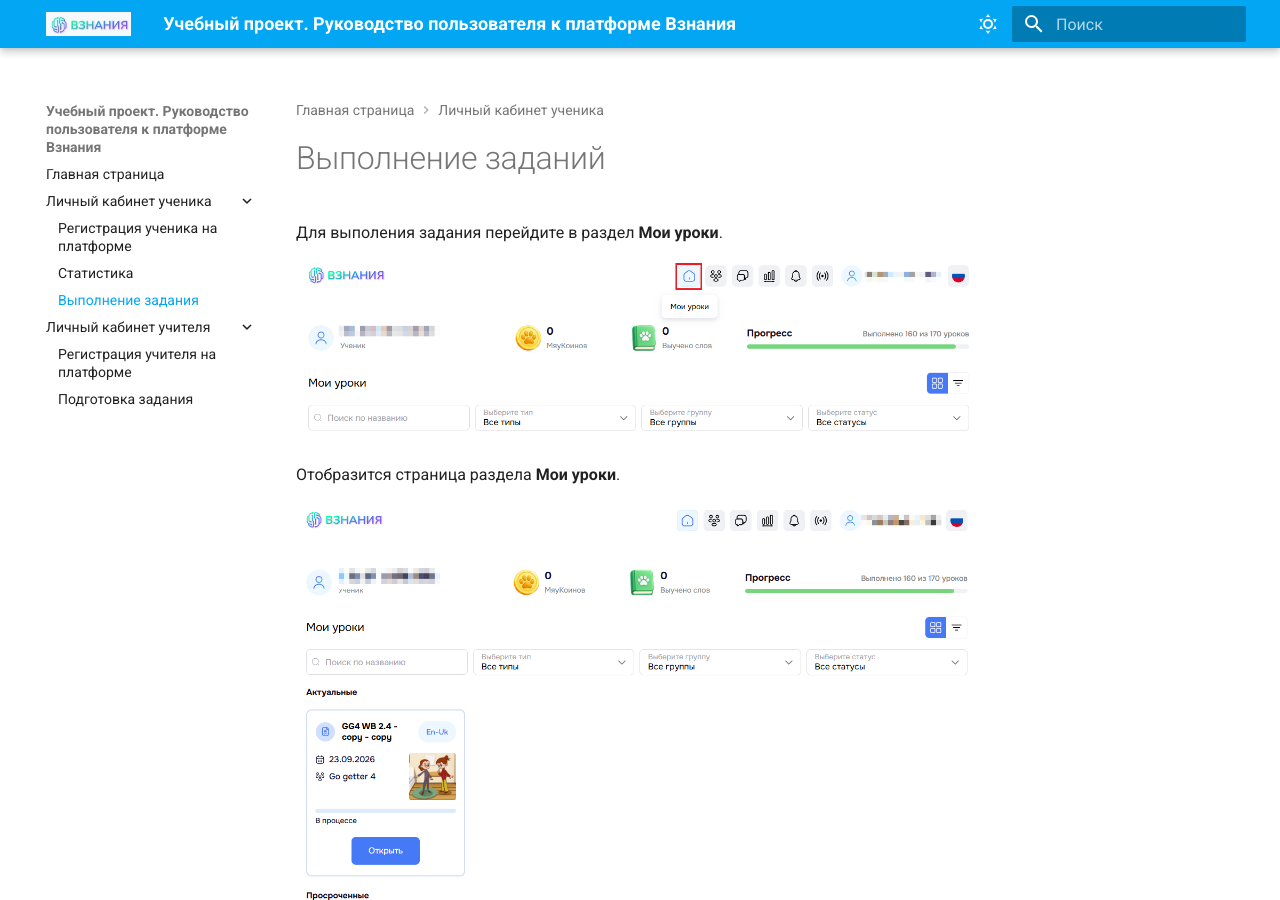
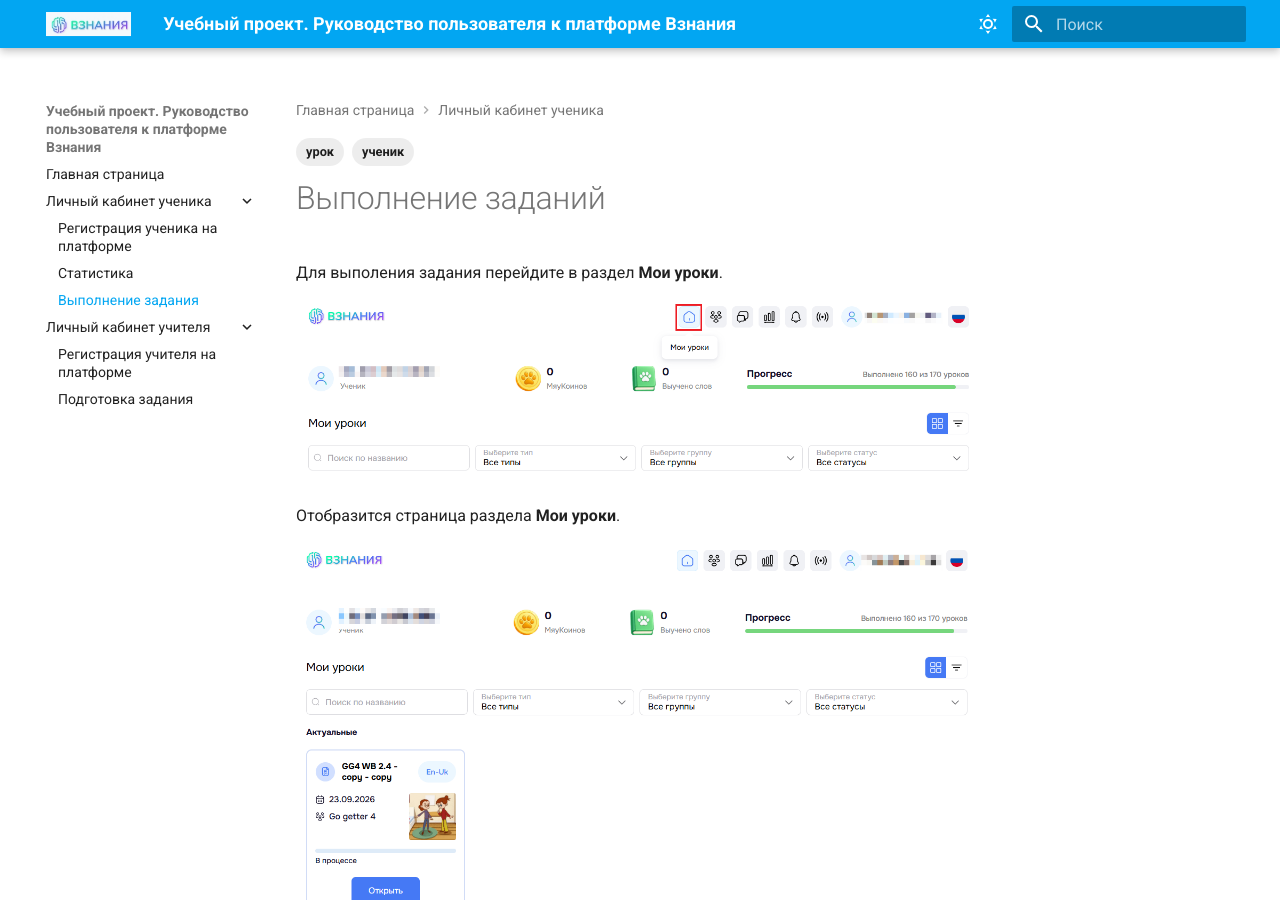
Before and after one commit to Shvarikova-Elena/-docs-as-code, an MkDocs documentation site: the page built from docs/student_lk/task_exec.md, in a window 1280 px wide and 900 px high. Built offline with MkDocs 1.6.1 and Material for MkDocs 9.7.7, drawn with Linux system fonts in a browser that asks for light colours.

Commit message:
добавлены файлы

```diff
--- a/docs/student_lk/task_exec.md
+++ b/docs/student_lk/task_exec.md
@@ -1,3 +1,9 @@
+---
+tags:
+  - урок
+  - ученик
+---
+
 # Выполнение заданий
 
 Для выполения задания перейдите в раздел **Мои уроки**.
--- a/mkdocs.yml
+++ b/mkdocs.yml
@@ -71,3 +71,8 @@ markdown_extensions: # Расширения markdown
 
 plugins:
   - search
+  - tags:
+      tags_allowed:
+      - ученик
+      - учитель
+      - урок
```
Also changed, not shown: docs/student_lk/student_reg.md (+5 -0 lines), docs/teacher_lk/teacher_reg.md (+5 -0 lines).
